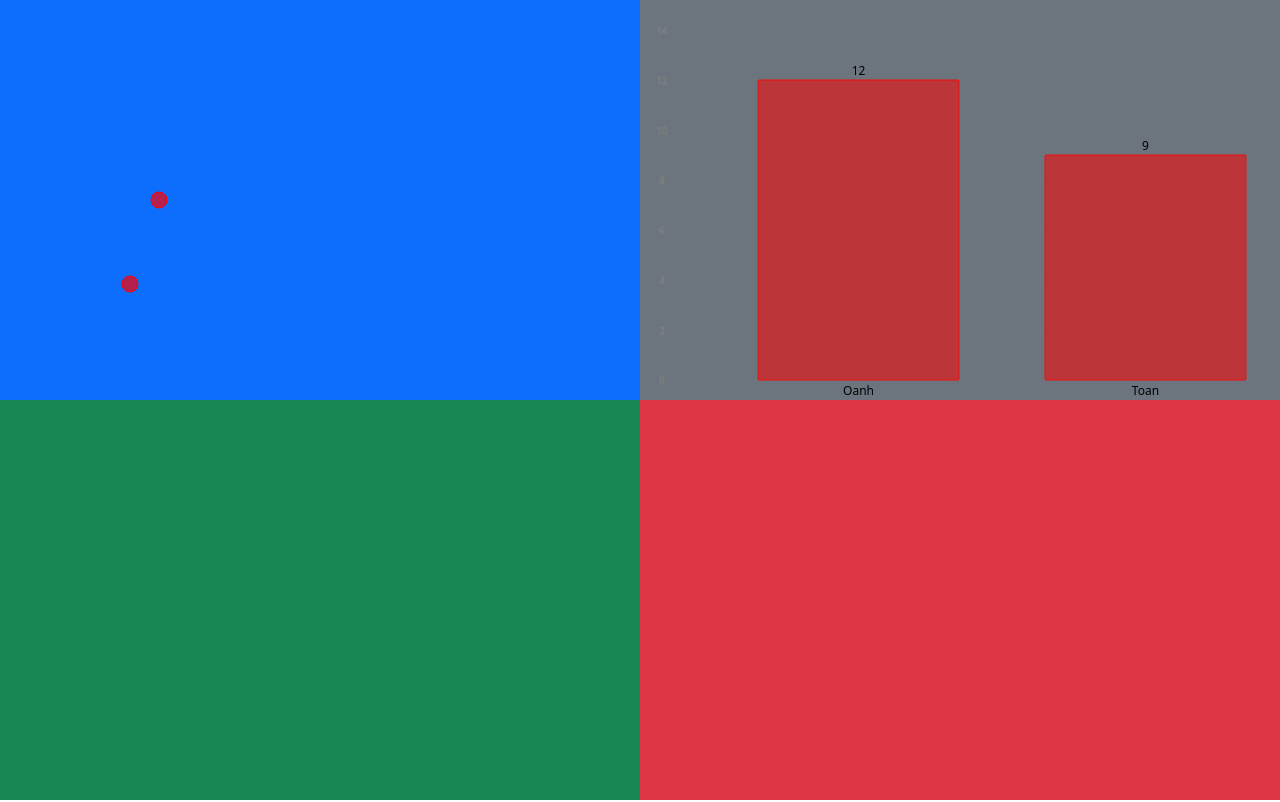
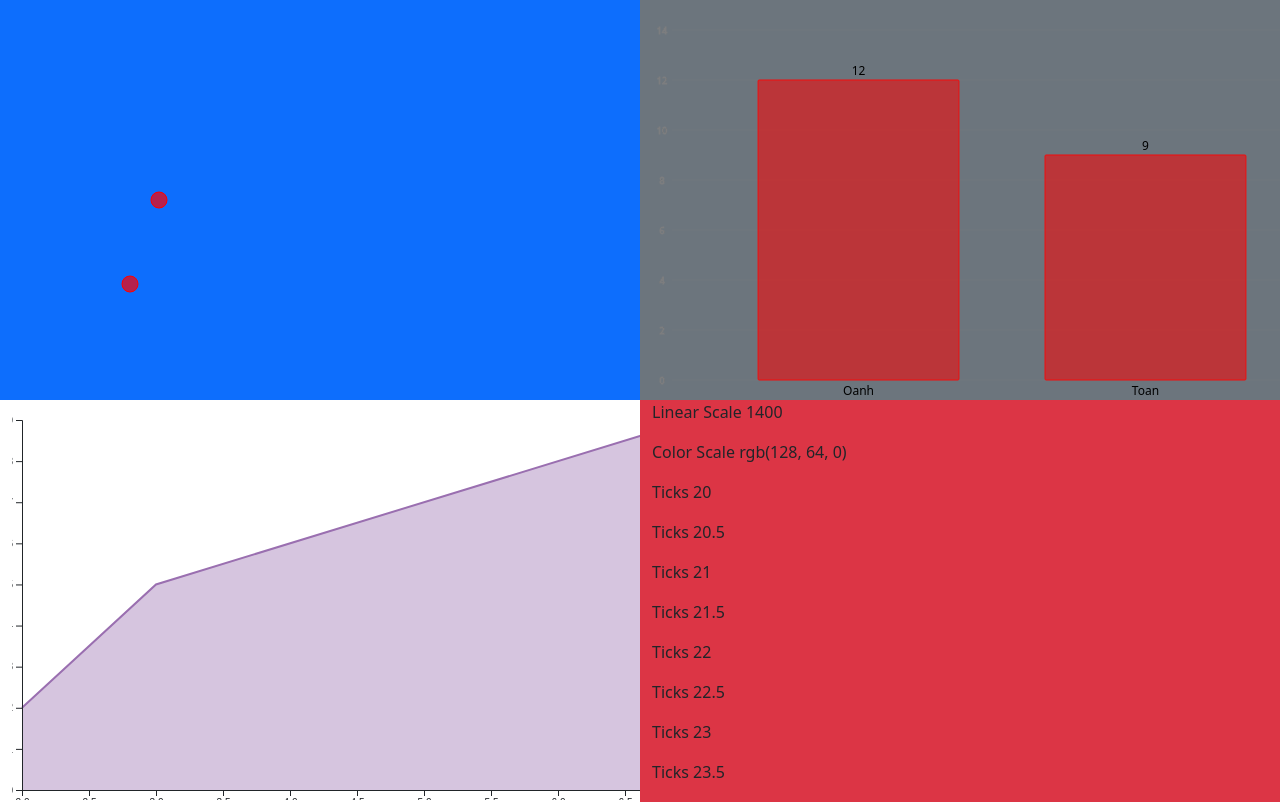
Before and after one commit to toandx/ReactTypescript, a React (Create React App) app in the folder demo-graph/: page /d3 in a window 1280 px wide. Shown: the top 802 px of the page. Built offline with nearby package versions, Linux system fonts and the light colour scheme; some icons are missing.

Commit message:
Area Chart:

```diff
--- /dev/null
+++ b/demo-graph/src/components/graph/AreaChart.tsx
@@ -0,0 +1,103 @@
+import { useEffect, useMemo, useRef } from 'react';
+import * as d3 from 'd3';
+
+const MARGIN = { top: 20, right: 20, bottom: 10, left: 10 };
+
+type DataPoint = { x: number; y: number };
+
+type AreaChartProps = {
+  width: number;
+  height: number;
+  data: DataPoint[];
+};
+
+export const AreaChart = ({ width, height, data }: AreaChartProps) => {
+  // bounds = area inside the graph axis = calculated by substracting the margins
+  const axesRef = useRef(null);
+  const boundsWidth = width - MARGIN.right - MARGIN.left;
+  const boundsHeight = height - MARGIN.top - MARGIN.bottom;
+
+  // Y axis
+  const [min, max] = d3.extent(data, (d) => d.y);
+  const yScale = useMemo(() => {
+    return d3
+      .scaleLinear()
+      .domain([0, max || 0])
+      .range([boundsHeight, 0]);
+  }, [data, height]);
+
+  // X axis
+  const [xMin, xMax] = d3.extent(data, (d) => d.x);
+  const xScale = useMemo(() => {
+    return d3
+      .scaleLinear()
+      .domain([xMin || 0, xMax || 0])
+      .range([0, boundsWidth]);
+  }, [data, width]);
+
+  // Render the X and Y axis using d3.js, not react
+  useEffect(() => {
+    const svgElement = d3.select(axesRef.current);
+    svgElement.selectAll('*').remove();
+    const xAxisGenerator = d3.axisBottom(xScale);
+    svgElement
+      .append('g')
+      .attr('transform', 'translate(0,' + boundsHeight + ')')
+      .call(xAxisGenerator);
+
+    const yAxisGenerator = d3.axisLeft(yScale);
+    svgElement.append('g').call(yAxisGenerator);
+  }, [xScale, yScale, boundsHeight]);
+
+  // Build the line
+  const areaBuilder = d3
+    .area<DataPoint>()
+    .x((d) => xScale(d.x))
+    .y1((d) => yScale(d.y))
+    .y0(yScale(0));
+  const areaPath = areaBuilder(data);
+
+  // Build the line
+  const lineBuilder = d3
+    .line<DataPoint>()
+    .x((d) => xScale(d.x))
+    .y((d) => yScale(d.y));
+  const linePath = lineBuilder(data);
+
+  if (!linePath || !areaPath) {
+    return null;
+  }
+
+  return (
+    <div>
+      <svg width={width} height={height}>
+        <g
+          width={boundsWidth}
+          height={boundsHeight}
+          transform={`translate(${[MARGIN.left, MARGIN.top].join(',')})`}
+        >
+          <path
+            d={areaPath}
+            opacity={1}
+            stroke="none"
+            fill="#9a6fb0"
+            fillOpacity={0.4}
+          />
+          <path
+            d={linePath}
+            opacity={1}
+            stroke="#9a6fb0"
+            fill="none"
+            strokeWidth={2}
+          />
+        </g>
+        <g
+          width={boundsWidth}
+          height={boundsHeight}
+          ref={axesRef}
+          transform={`translate(${[MARGIN.left, MARGIN.top].join(',')})`}
+        />
+      </svg>
+    </div>
+  );
+};
--- a/demo-graph/src/components/graph/Barplot.tsx
+++ b/demo-graph/src/components/graph/Barplot.tsx
@@ -23,7 +23,7 @@ export const Barplot = ({ width, height, data }: BarplotProps) => {
     .padding(BAR_PADDING);
 
   // Y axis
-  const max = d3.max(data.map((d) => d.value)) ?? 10;
+  const max = d3.max(data.map((d) => d.value)) ?? 10; // Get max value. If null | undefined -> 10
   const yScale = d3
     .scaleLinear()
     .domain([max * 1.2, 0])
--- /dev/null
+++ b/demo-graph/src/components/graph/d3basic.tsx
@@ -0,0 +1,29 @@
+import * as d3 from "d3";
+import { useMemo } from "react";
+
+export const D3Basic = () => {
+  // Scales
+  const pixelsPerTick : number = 5;
+  let xScale : d3.ScaleLinear<number, number> = d3.scaleLinear().domain([10, 20]).range([0, 400]); // Solve a*10+b=0; a*20+b=400 -> a*10=400 -> a=40;b=-400 -> xScale(2)=20*2-400=-320
+  const colorScale = d3.scaleLinear([2,4],['red','green']); //a*2+b=(255,0,0); a*4+b=(0,255,0) -> a*3+b=(128,64,0) -> 6a+2b=(255,255,0)
+  const ticks = useMemo(() => {
+    const range = xScale.range();
+    const height = range[0] - range[1];
+    const numberOfTicksTarget = Math.floor(height / pixelsPerTick);
+
+    return xScale.ticks(numberOfTicksTarget).map((value) => ({
+      value,
+      xOffset: xScale(value),
+    }));
+  }, [xScale]);
+  xScale = d3.scaleLinear().domain([20, 30]).range([500, 0]);
+  return (
+    <div>
+      <p> Linear Scale {xScale(2)}</p>
+      <p> Color Scale {colorScale(3)}</p>
+      {xScale.ticks(22).map((value) => {
+        return (<p> Ticks {value}</p>);
+      })}
+    </div>
+  );
+};
--- a/demo-graph/src/pages/testd3.tsx
+++ b/demo-graph/src/pages/testd3.tsx
@@ -1,4 +1,6 @@
+import { AreaChart } from "../components/graph/AreaChart";
 import { Barplot } from "../components/graph/Barplot";
+import { D3Basic } from "../components/graph/d3basic";
 import { Scatterplot } from "../components/graph/Scatterplot";
 
 function TestD3 ({data} : {data:number[]}) {
@@ -14,8 +16,12 @@ function TestD3 ({data} : {data:number[]}) {
                 </div>
             </div>
             <div className="row h-50">
-                <div className="col-6 bg-success"></div>
-                <div className="col-6 bg-danger"></div>
+                <div className="col-6">
+                    <AreaChart data={[{x:2,y:2},{x:3,y:5},{x:7,y:9}]} width={700} height={400} />
+                </div>
+                <div className="col-6 bg-danger">
+                    <D3Basic />
+                </div>
             </div>
         </div>
     )
```
